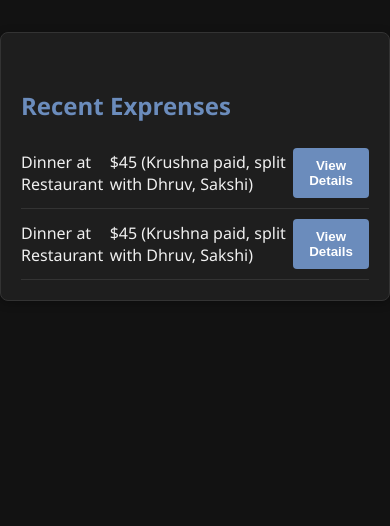
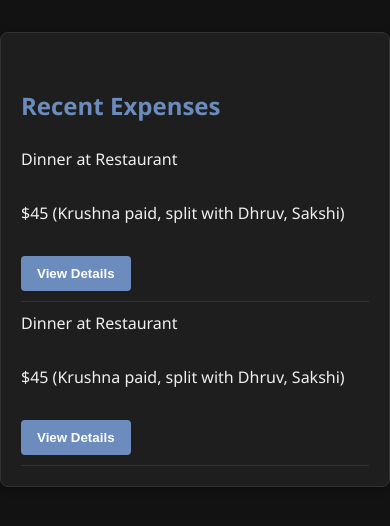
Before and after one commit to Sakshi-Simform/fair-share, a website built with Parcel: page src/index.html in a window 390 px wide. Built offline with nearby package versions, Linux system fonts and the light colour scheme.

Commit message:
feature: add comments and media query, also reconfigure html code

```diff
--- a/src/index.html
+++ b/src/index.html
@@ -56,9 +56,10 @@
         <header class="header"></header>
 
         <main class="main-container">
-            <p class="main-container-title" role="heading">Recent Exprenses</p>
+            <p class="main-container-title" role="heading">Recent Expenses</p>
 
-            <ul class="recent-exprenses">
+            <!-- recent expensees list -->
+            <ul class="recent-expenses">
                 <li>
                     <p>Dinner at Restaurant</p>
                     <p>$45 (Krushna paid, split with Dhruv, Sakshi)</p>
@@ -69,8 +70,6 @@
                         View Details
                     </button>
                 </li>
-            </ul>
-            <ul class="recent-exprenses">
                 <li>
                     <p>Dinner at Restaurant</p>
                     <p>$45 (Krushna paid, split with Dhruv, Sakshi)</p>
@@ -83,6 +82,7 @@
                 </li>
             </ul>
 
+            <!-- expense detail popup -->
             <div class="expense-detail" id="expense-detail" popover="auto">
                 <p class="expense-detail-title">Dinner at Restaurant</p>
 
--- a/src/styles/main.css
+++ b/src/styles/main.css
@@ -7,6 +7,7 @@
     margin-top: 2rem;
 }
 
+/* main container title */
 .main-container-title,
 .expense-detail-title {
     font-size: 1.5rem;
@@ -15,16 +16,14 @@
     margin-bottom: 1rem;
 }
 
-.recent-exprenses {
+/* recent expenses list */
+.recent-expenses li {
+    display: flex;
+    justify-content: space-between;
+    align-items: center;
     list-style: none;
     padding: 0.625rem 0;
     border-bottom: 1px solid var(--border-color);
-}
-
-.recent-exprenses li {
-    display: flex;
-    justify-content: space-between;
-    align-items: center;
 }
 
 .view-details-button {
@@ -42,6 +41,7 @@
     cursor: pointer;
 }
 
+/* expense details popup */
 .expense-detail {
     background: var(--card-bg);
     border-radius: 0.5rem;
@@ -104,3 +104,11 @@
     background-color: var(--secondary-color);
     cursor: pointer;
 }
+
+@media (max-width: 600px) {
+    .recent-expenses li {
+        flex-direction: column;
+        gap: 2rem;
+        align-items: start;
+    }
+}
```
